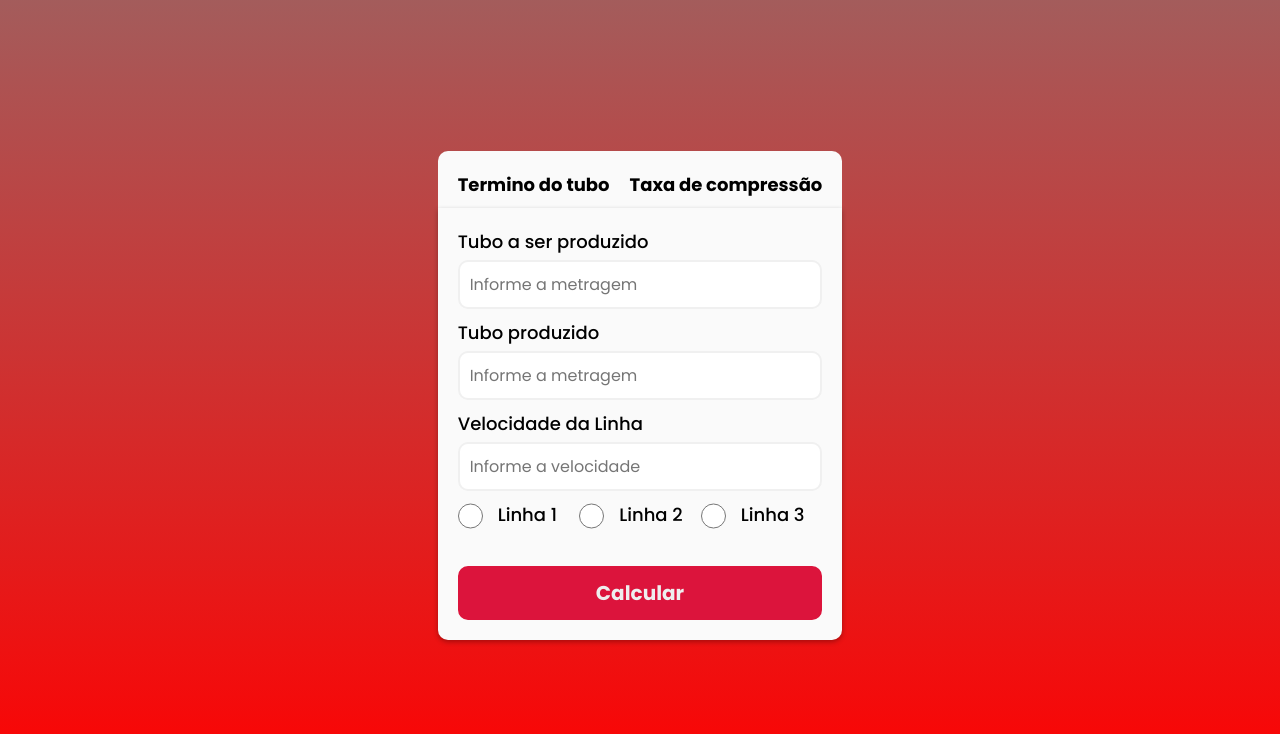
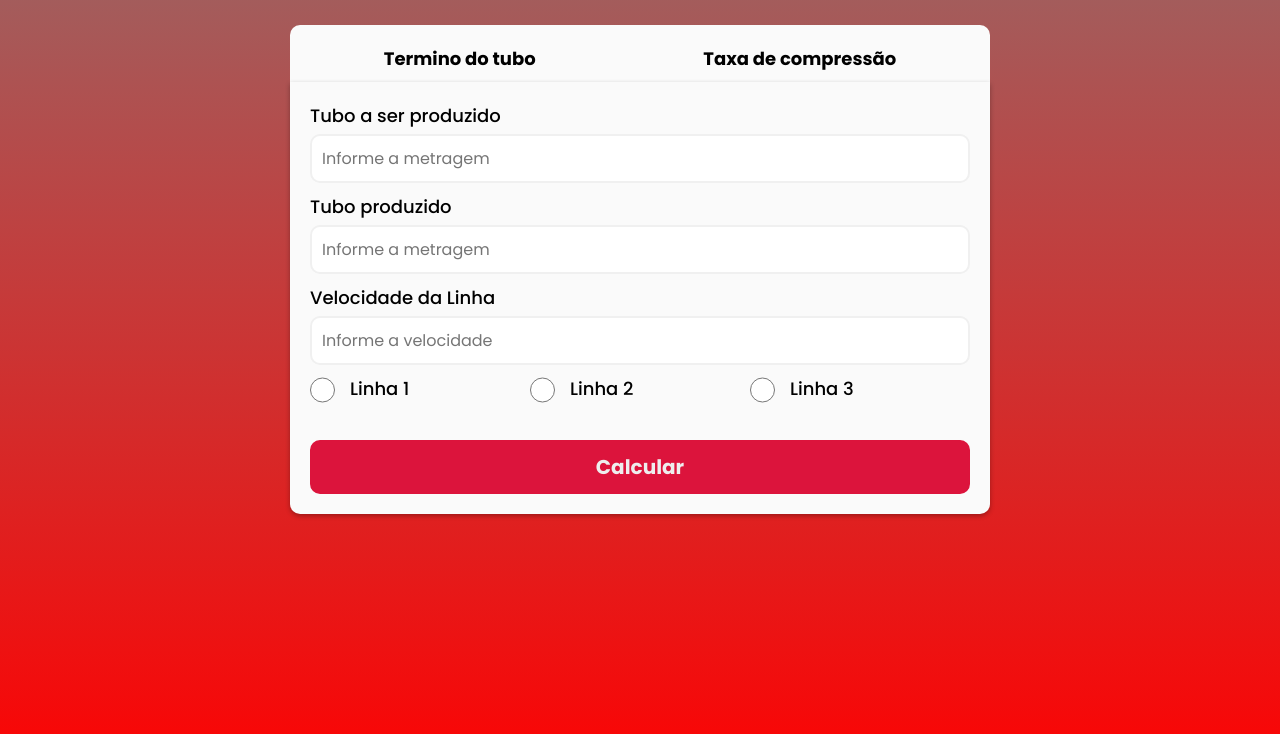
Before and after one commit to Ian-FS/calcula-facil-react, a React (Vite) app: page /terminopipe in a window 1280 px wide. Shown: the top 734 px of the page. Built offline with nearby package versions, Linux system fonts and the light colour scheme.

Commit message:
atualizado estilo da aplicação

```diff
--- a/src/App.jsx
+++ b/src/App.jsx
@@ -10,9 +10,9 @@ function App() {
 
   const [showResult, setShowResult] = useState(false)
   return (
-    <div>
+    <div className='container'>
       {!showResult && <Header ></Header>}
-      <div id={'container'} className='container'>
+      <div className='container-pages'>
         <Routes>
           <Route path='/' element={<HomePage />} />
           <Route path='/terminopipe' element={<EndPipePage showResult={showResult} setShowResult={setShowResult} />} />
--- a/src/App.scss
+++ b/src/App.scss
@@ -1,9 +1,12 @@
 .container {
+  margin: 0 auto;
+  max-width: 700px;
+  &-pages {
     background-color: #fafafa;
     border-radius: 0 0 10px 10px;
     box-shadow: 0 2px 5px rgb(0, 0, 0, 0.3);
-  max-width: 500px;
     width: 100%;
     position: relative;
     bottom: 10px;
   }
+}
--- a/src/components/Header/Header.scss
+++ b/src/components/Header/Header.scss
@@ -1,4 +1,5 @@
 header {
+    width: 100%;
     background-color: #fafafa;
     color: black;
     padding: 20px;
--- a/src/index.css
+++ b/src/index.css
@@ -9,8 +9,9 @@ body {
     width: 100%;
     min-height: 100vh;
     background: linear-gradient(180deg, #80807f -39%, #ff0000 100%);
-    display: flex;
+    /* display: flex;
     justify-content: center;
-    align-items: center;
+    align-items: center; */
     padding: 25px;
+    margin: 0 auto;
 }
```
Lines whose indentation alone changed are shown as unchanged.
